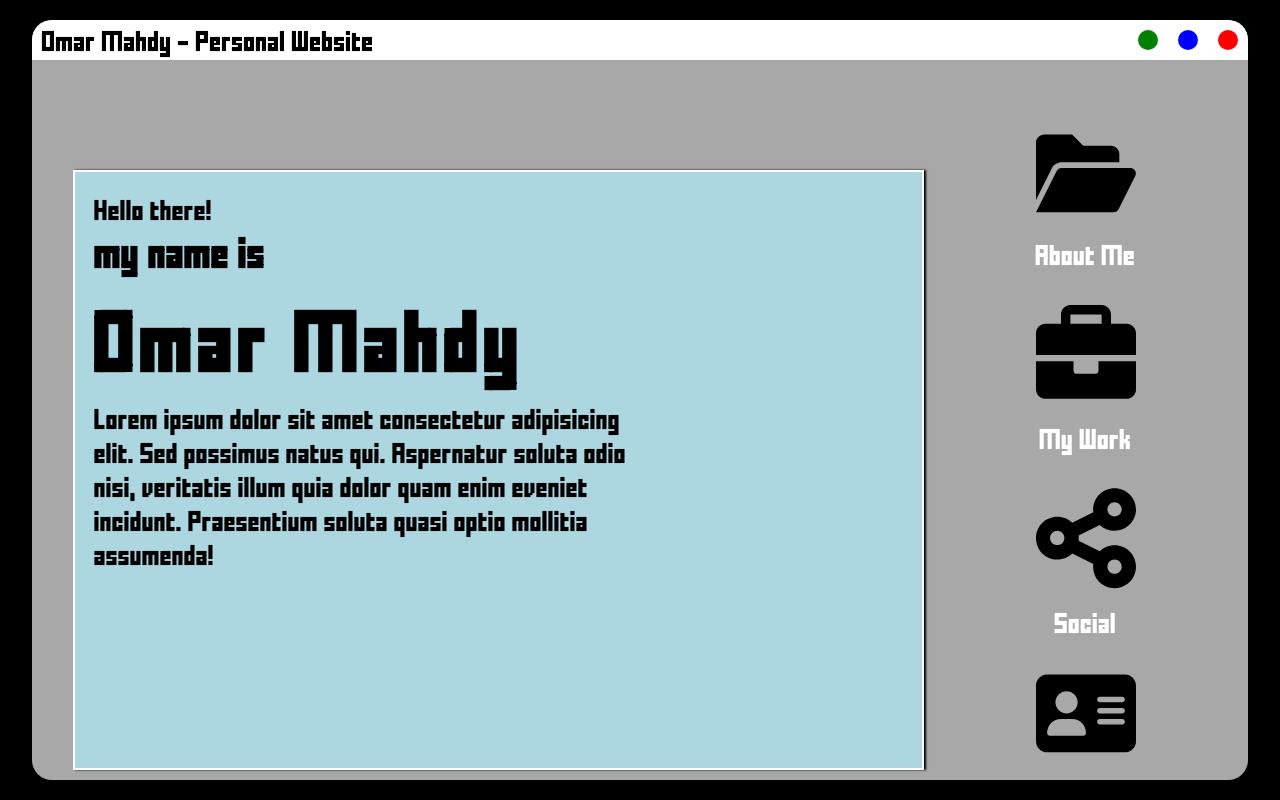
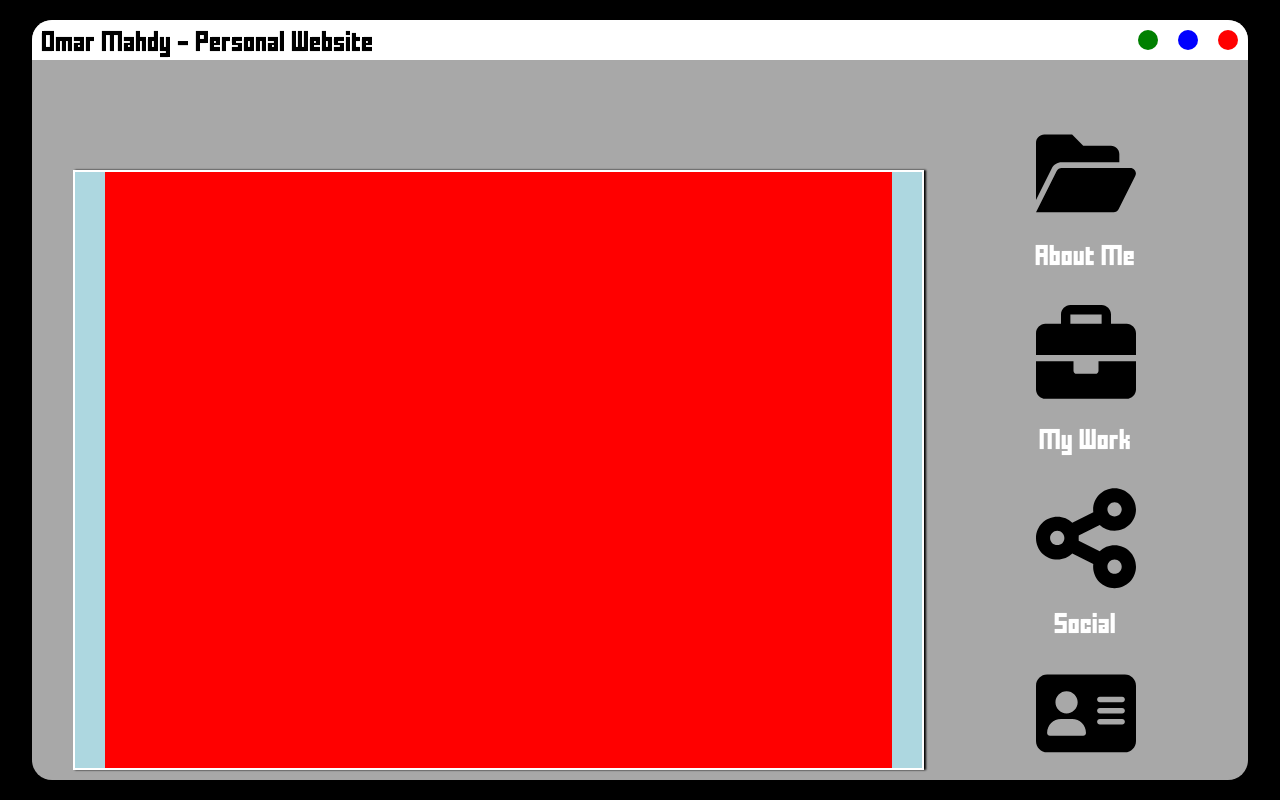
Before and after one commit to mahdtomar/My-Personal-Website, a plain HTML site: page index.html in a window 1280 px wide. Drawn offline with Linux system fonts and the light colour scheme.

Commit message:
projects slider

```diff
--- a/index.html
+++ b/index.html
@@ -10,7 +10,7 @@
       src="https://kit.fontawesome.com/3a2c5a30e4.js"
       crossorigin="anonymous"
     ></script>
-    <title>mouse game</title>
+    <title>My Website ^^</title>
   </head>
   <body>
     <div class="browser">
@@ -25,7 +25,7 @@
         </div>
         <div class="browser-body">
           <div class="screen">
-            <div class="about-me">
+            <!-- <div class="about-me">
               <div class="introduction">
                 <span>Hello there!</span>
                 <h2>my name is <span>Omar Mahdy</span></h2>
@@ -36,6 +36,14 @@
                   soluta quasi optio mollitia assumenda!
                 </p>
                 <svg xmlns="http://www.w3.org/2000/svg" viewBox="0 0 512 512"><path d="M0 256C0 114.6 114.6 0 256 0C397.4 0 512 114.6 512 256C512 397.4 397.4 512 256 512C114.6 512 0 397.4 0 256zM164.1 325.5C158.3 318.8 148.2 318.1 141.5 323.9C134.8 329.7 134.1 339.8 139.9 346.5C162.1 372.1 200.9 400 255.1 400C311.1 400 349.8 372.1 372.1 346.5C377.9 339.8 377.2 329.7 370.5 323.9C363.8 318.1 353.7 318.8 347.9 325.5C329.9 346.2 299.4 368 255.1 368C212.6 368 182 346.2 164.1 325.5H164.1zM176.4 176C158.7 176 144.4 190.3 144.4 208C144.4 225.7 158.7 240 176.4 240C194 240 208.4 225.7 208.4 208C208.4 190.3 194 176 176.4 176zM336.4 240C354 240 368.4 225.7 368.4 208C368.4 190.3 354 176 336.4 176C318.7 176 304.4 190.3 304.4 208C304.4 225.7 318.7 240 336.4 240z"/></svg>
+              </div>
+            </div> -->
+            <div class="my-work">
+              <div class="slider">
+                <div class="project"><img src="" alt=""><p></p></div>
+                <div class="project"><img src="" alt=""><p></p></div>
+                <div class="project"><img src="" alt=""><p></p></div>
+                <div class="project"><img src="" alt=""><p></p></div>
               </div>
             </div>
           </div>
--- a/style.scss
+++ b/style.scss
@@ -81,6 +81,25 @@ body {
             animation-duration: 0.8s;
             animation-iteration-count: 1;
             animation-fill-mode: both;
+          }
+          .my-work{
+            width: 400%;
+            height: 100%;
+            position: relative;
+            .slider{
+              display: flex;
+              position: absolute;
+              height: 100%;
+              width: 100%;
+              right:0%;
+              transition: right 0.5s;
+              .project{
+                margin-inline:30px ;
+                width: 90%;
+                height: 100%;
+                background-color: red;
+              }
+            }
           }
           .about-me{
             width: 100%;
```
Also changed, not shown: style.css, 1 other file.
